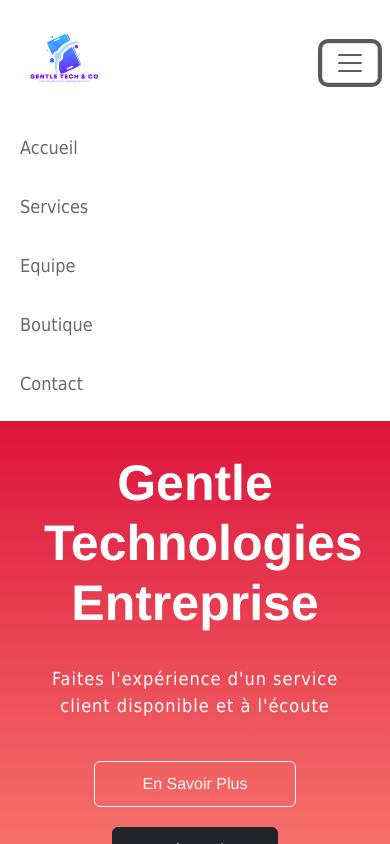
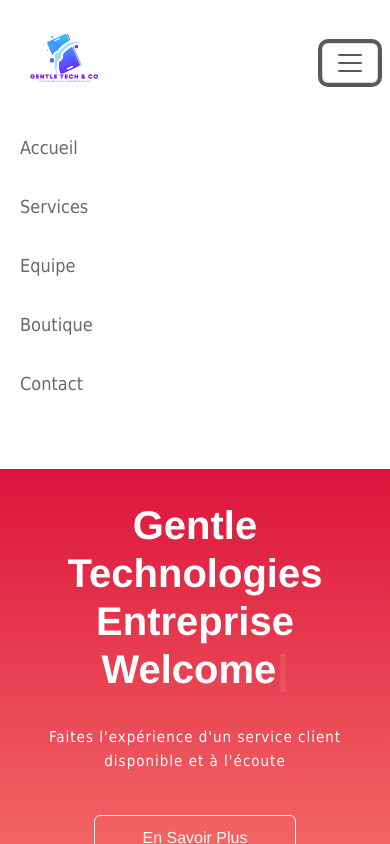
Before and after one commit to WRFMIXO/gttech.cm, a React (Create React App) app: page / in a window 390 px wide. Both pictures are taken after a click on the button 350 px from the left and 63 px from the top of the page. Shown: the top 844 px of the page. Built offline with nearby package versions, Linux system fonts and the light colour scheme.

Commit message:
adding responsive design for res 1366px

```diff
--- a/package.json
+++ b/package.json
@@ -13,8 +13,10 @@
     "react": "^18.2.0",
     "react-bootstrap": "^2.10.0",
     "react-dom": "^18.2.0",
+    "react-parallax": "^3.5.1",
     "react-router-dom": "^6.21.3",
     "react-scripts": "5.0.1",
+    "typewriter-effect": "^2.21.0",
     "web-vitals": "^2.1.4"
   },
   "scripts": {
--- a/src/assets/css/home.css
+++ b/src/assets/css/home.css
@@ -9,3 +9,11 @@
     align-items: center;
     background-color: rgba(255, 255, 255, 0.5); /* Ajoute un fond semi-transparent pour le contraste */
 }
+
+.content{
+    top: 0;
+    left: 0;
+    width: 100%;
+    align-items: center;
+    background-color: rgba(255, 255, 255, 0.5); /* Ajoute un fond semi-transparent pour le contraste */
+}
--- a/src/components/commons/featuredProducts/FeaturedProductsSection.js
+++ b/src/components/commons/featuredProducts/FeaturedProductsSection.js
@@ -1,15 +1,31 @@
 import React from "react";
 import "./featuredProductSection.css";
+import { Col, Container, Button } from "react-bootstrap";
 
 const FeaturedProductsSectionComponent = () => {
 
     return (
-        <div className="featuredProductSection">
-            <div className="row">
-                <div className="col justify-content-center align-items-center">
+        <div className="row" style={{width: "100%", marginTop: "13rem"}}>
+            <Col>
+                <Container className="featuredProductTitleContainer">
+                    <div style={{alignSelf: 'stretch', color: 'black', fontSize: 40, fontFamily: 'Roboto', fontWeight: '700', wordWrap: 'break-word'}}>Produits Vedettes</div>
+                    <div style={{alignSelf: 'stretch', color: 'black', fontSize: 16, fontFamily: 'Roboto', fontWeight: '400', lineHeight: 4, wordWrap: 'break-word'}}>Découvrez notre catalogue de produits </div>
 
-                </div>
-            </div>
+                    <br />
+                    <div style={{justifyContent: 'flex-start', alignItems: 'flex-start', gap: 12, display: 'inline-flex'}}>
+                        <Button style={{width: 160, padding: 12, borderRadius: 8, border: '1px black solid', flexDirection: 'column', justifyContent: 'center', alignItems: 'center', display: 'inline-flex'}}>
+                            <div style={{color: 'black', fontSize: 16, fontFamily: 'Roboto', fontWeight: '500', wordWrap: 'break-word'}}>View All</div>
+                        </Button>
+                        <Button style={{width: 160, padding: 12, background: 'black', borderRadius: 8, flexDirection: 'column', justifyContent: 'center', alignItems: 'center', display: 'inline-flex'}}>
+                            <div style={{color: 'white', fontSize: 16, fontFamily: 'Roboto', fontWeight: '500', wordWrap: 'break-word'}}>Shop Now</div>
+                        </Button>
+                    </div>
+                </Container>
+            </Col>
+
+
         </div>
-    )
-}
+    );
+};
+
+export default FeaturedProductsSectionComponent;
--- a/src/components/commons/featuredProducts/featuredProductSection.css
+++ b/src/components/commons/featuredProducts/featuredProductSection.css
@@ -1,5 +1,18 @@
-.featuredProductSection{
+.featuredProductTitleContainer{
     width: 100%;
-    padding: 2rem;
-    height: auto;
+    height: 100%;
+    flex-direction: column;
+    justify-content: flex-start;
+    align-items: flex-start;
+    gap: 24;
+    display: inline-flex;
 }
+
+.featuredProductTitle{
+    align-self: stretch;
+    color: black;
+    font-size: 40px;
+    font-family: Roboto;
+    font-weight: 700;
+    word-wrap: break-word;
+}
--- a/src/components/commons/hero/HeroComponent.js
+++ b/src/components/commons/hero/HeroComponent.js
@@ -1,14 +1,26 @@
 import React from "react";
 import { Button, Container } from "react-bootstrap";
+import { Parallax } from "react-parallax";
+import Typewriter from "typewriter-effect";
 import "./herocomponent.css";
 
 const ApplicationHeroSectionComponent = () => {
-
   return (
-        <div className="herosection justify-content-center align-items-center">
-            <Container className="containers justify-content-center align-items-center">
+    <Parallax
+      blur={{ min: -15, max: 15 }}
+      strength={-200}
+    >
+      <div className="herosection">
+        <Container className="containers">
           <h2 className="sectiontitle">
-                    Gentle Technologies <br />Entreprise
+            Gentle Technologies Entreprise
+            <Typewriter
+              options={{
+                strings: ["Welcome"],
+                autoStart: true,
+                loop: true,
+              }}
+            />
           </h2>
 
           <br />
@@ -32,6 +44,7 @@
           </div>
         </Container>
       </div>
+    </Parallax>
   );
 };
 
--- a/src/components/commons/hero/herocomponent.css
+++ b/src/components/commons/hero/herocomponent.css
@@ -1,8 +1,10 @@
 .herosection{
     width: 100%;
+    height: auto;
     background: linear-gradient(to top, salmon, crimson);
     padding: 2rem;
     font-family:'Franklin Gothic Medium', 'Arial Narrow', Arial, sans-serif;
+    transition: ease-in 355ms;
 }
 
 .sectiontitle{
@@ -31,3 +33,31 @@
     padding-inline: 3rem;
     font-family: 'Franklin Gothic Medium', 'Arial Narrow', Arial, sans-serif;
 }
+
+@media screen and (max-width: 1366px) {
+    .herosection{
+        width: 100%;
+        background: linear-gradient(to top, salmon, crimson);
+        padding: 2rem;
+        font-family:'Franklin Gothic Medium', 'Arial Narrow', Arial, sans-serif;
+        border-bottom-left-radius: 20%;
+        border-bottom-right-radius: 20%;
+        transition: ease-in 355ms;
+    }
+
+    .sectiontitle{
+        color: white;
+        text-align: justify center;
+        font-family:'Franklin Gothic Medium', 'Arial Narrow', Arial, sans-serif;
+        font-weight: bold;
+        font-size: 40px;
+        width: auto;
+    }
+
+    .description{
+        color: white;
+        font-family: 'Segoe UI Light', Tahoma, Geneva, Verdana, sans-serif;
+        letter-spacing: 1px;
+        font-size: 15px;
+    }
+}
--- a/src/components/navigation/NavigationInApp.js
+++ b/src/components/navigation/NavigationInApp.js
@@ -1,13 +1,24 @@
-import React from "react";
+import React, { useState } from "react";
 import { BrowserRouter, Routes, Route } from "react-router-dom";
 import ApplicationHomepageView from "../../views/Home";
 import ApplicationErrorView from "../../views/NotFound";
+import { Spinner } from "react-bootstrap";
+import "../../assets/css/home.css";
 
 const ApplicationNavigation = () => {
+    const [isLoading, setIsLoading] = useState(true);
 
+    setTimeout(() => {
+        setIsLoading(false);
+    }, 600);
     return (
         <BrowserRouter>
-            <Routes>
+            {isLoading ? (
+                <div className="spinnerDiv justify-content-center align-items-center">
+                    <Spinner variant="primary"/>
+                </div>
+            ) : (
+                <Routes>
                 { /** Route Primaire de l'application*/}
                 <Route path="/gttech.cm/" element={ <ApplicationHomepageView /> } />
 
@@ -20,6 +31,7 @@
                 { /** Routes de gestion d'erreurs */}
                 <Route path="*" element={ <ApplicationErrorView /> } />
             </Routes>
+            )}
         </BrowserRouter>
     );
 };
--- a/src/views/Home.js
+++ b/src/views/Home.js
@@ -1,31 +1,25 @@
-import React, { useState } from "react";
+import React from "react";
 import WebsiteNavigation from "../components/commons/navbar/AppNavbar";
 import ApplicationHeroSectionComponent from "../components/commons/hero/HeroComponent";
-import { Spinner } from "react-bootstrap";
 import "../assets/css/home.css";
+import FeaturedProductsSectionComponent from "../components/commons/featuredProducts/FeaturedProductsSection";
 
 const ApplicationHomepageView = () => {
-    const [isLoading, setIsLoading] = useState(true);
-
-    setTimeout(() => {
-        setIsLoading(false);
-    }, 2000);
 
     return (
-        <div>
-            {isLoading ? (
-                <div className="spinnerDiv justify-content-center align-items-center">
-                    <Spinner variant="primary"/>
-                </div>
-            ) : (
-                <div className="content">
+        <div className="content">
 
-                    <WebsiteNavigation />
+            <WebsiteNavigation />
+            <br />
+            <br />
 
-                    <ApplicationHeroSectionComponent />
+            <ApplicationHeroSectionComponent />
+            <br />
+            <br />
 
-                </div>
-            )}
+            <FeaturedProductsSectionComponent />
+
+
         </div>
     );
 };
```
Also changed, not shown: 1 other file (tests, documents, lock files or other folders). Lines whose indentation alone changed are shown as unchanged.
